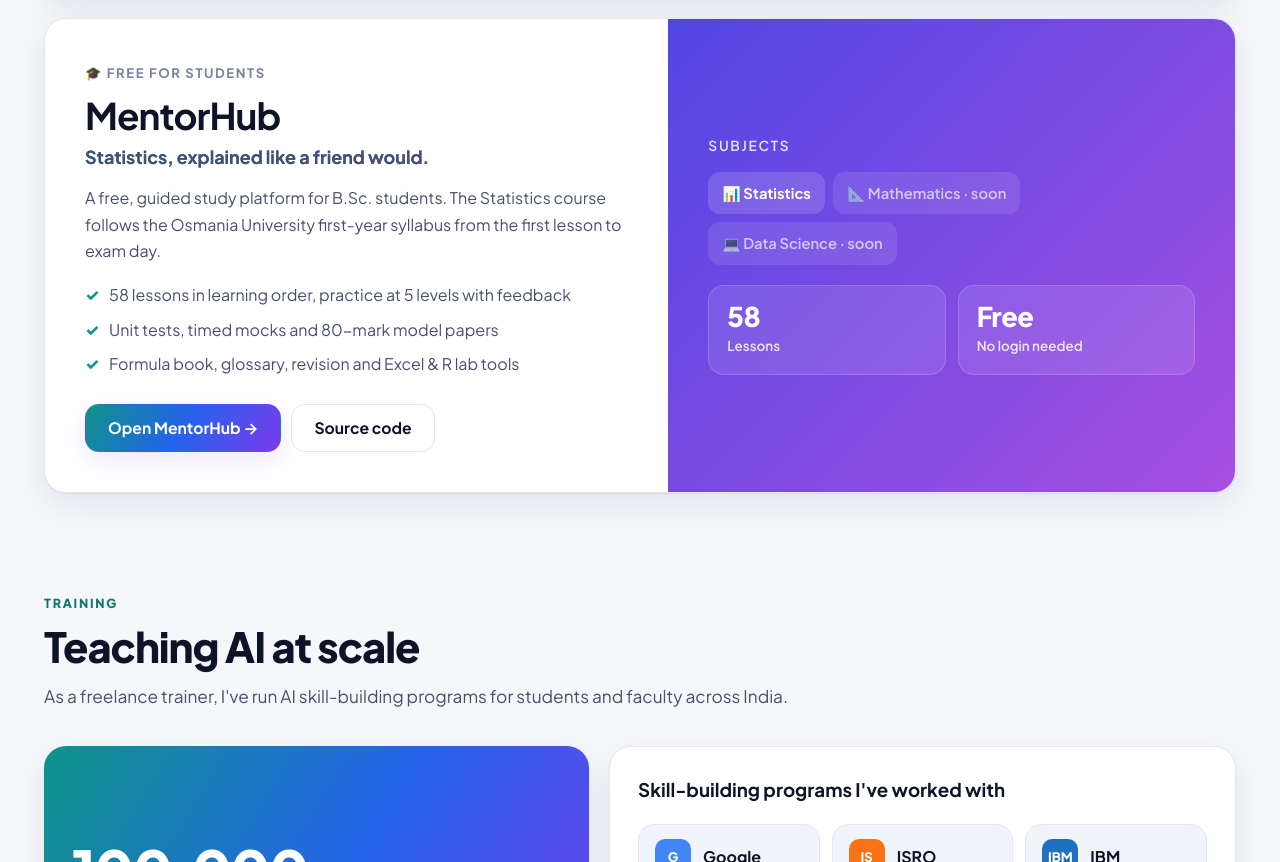
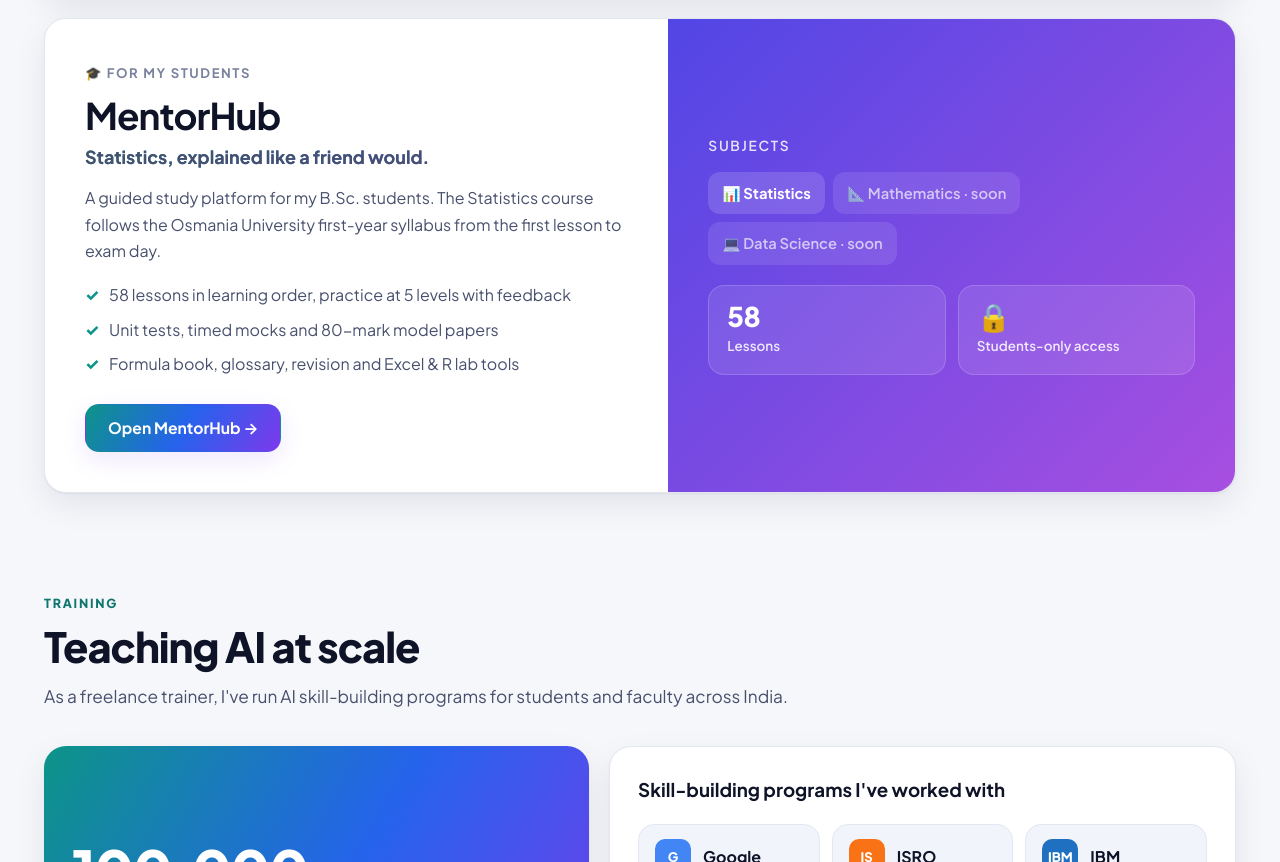
Before and after one commit to Moses738/Moses738.github.io, a plain HTML site: page index.html in a window 1280 px wide. Shown: the part 2261-3123 px from the top of the page. Drawn offline with Linux system fonts and the light colour scheme.

Commit message:
MentorHub is now password protected: drop source link
Co-Authored-By: Claude Opus 5.5 <noreply@anthropic.com>

```diff
--- a/index.html
+++ b/index.html
@@ -300,10 +300,10 @@
 
       <div class="card venture mh rv" style="margin-top:20px">
         <div class="body">
-          <span class="co">🎓 Free for students</span>
+          <span class="co">🎓 For my students</span>
           <h3>MentorHub</h3>
           <p class="tag grad-text">Statistics, explained like a friend would.</p>
-          <p>A free, guided study platform for B.Sc. students. The Statistics course follows the Osmania University first-year syllabus from the first lesson to exam day.</p>
+          <p>A guided study platform for my B.Sc. students. The Statistics course follows the Osmania University first-year syllabus from the first lesson to exam day.</p>
           <ul class="ticks">
             <li>58 lessons in learning order, practice at 5 levels with feedback</li>
             <li>Unit tests, timed mocks and 80-mark model papers</li>
@@ -311,7 +311,6 @@
           </ul>
           <div style="display:flex;gap:10px;flex-wrap:wrap">
             <a class="btn primary" href="https://moses738.github.io/mentorhub/">Open MentorHub →</a>
-            <a class="btn soft" href="https://github.com/Moses738/mentorhub" target="_blank" rel="noopener">Source code</a>
           </div>
         </div>
         <div class="side">
@@ -319,7 +318,7 @@
           <div class="chiprow"><span>📊 Statistics</span><span class="off">📐 Mathematics · soon</span><span class="off">💻 Data Science · soon</span></div>
           <div class="kpis" style="margin-top:6px">
             <div class="kpi"><b>58</b><span>Lessons</span></div>
-            <div class="kpi"><b>Free</b><span>No login needed</span></div>
+            <div class="kpi"><b>🔒</b><span>Students-only access</span></div>
           </div>
         </div>
       </div>
```
